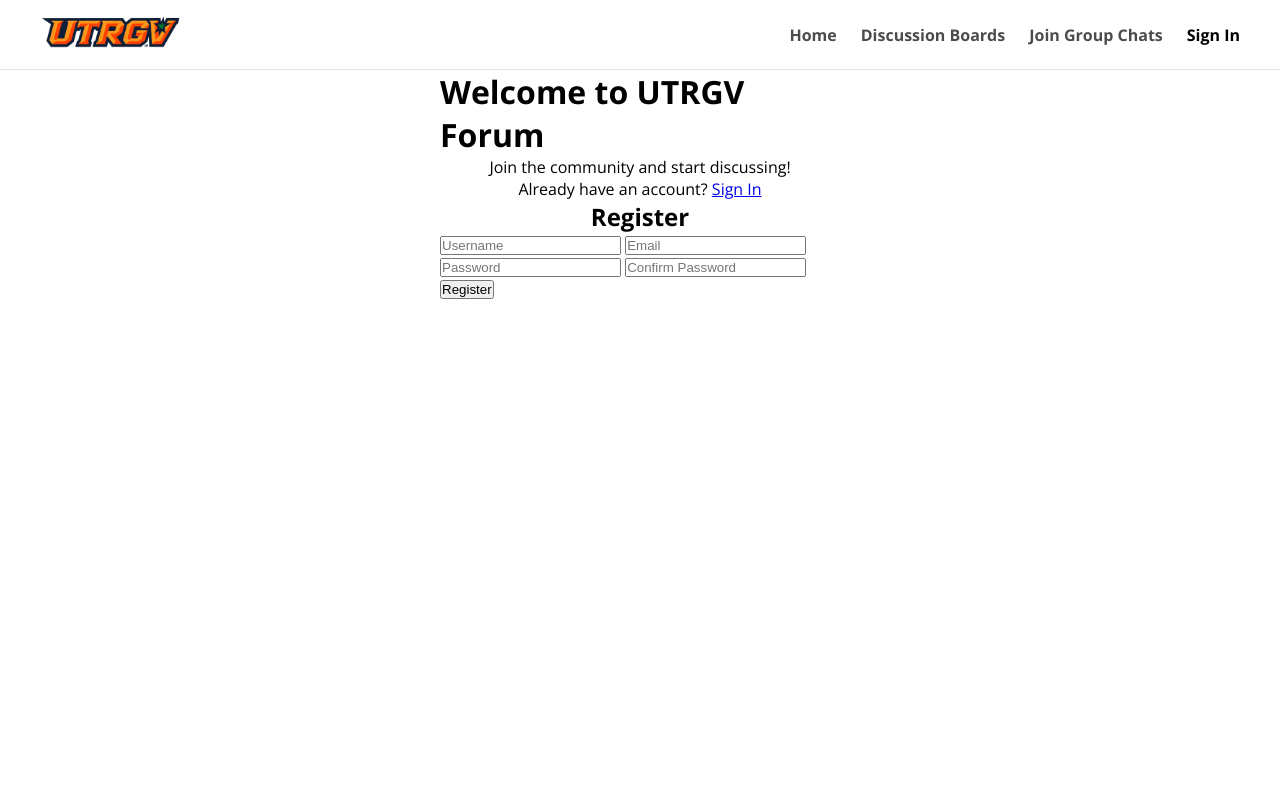
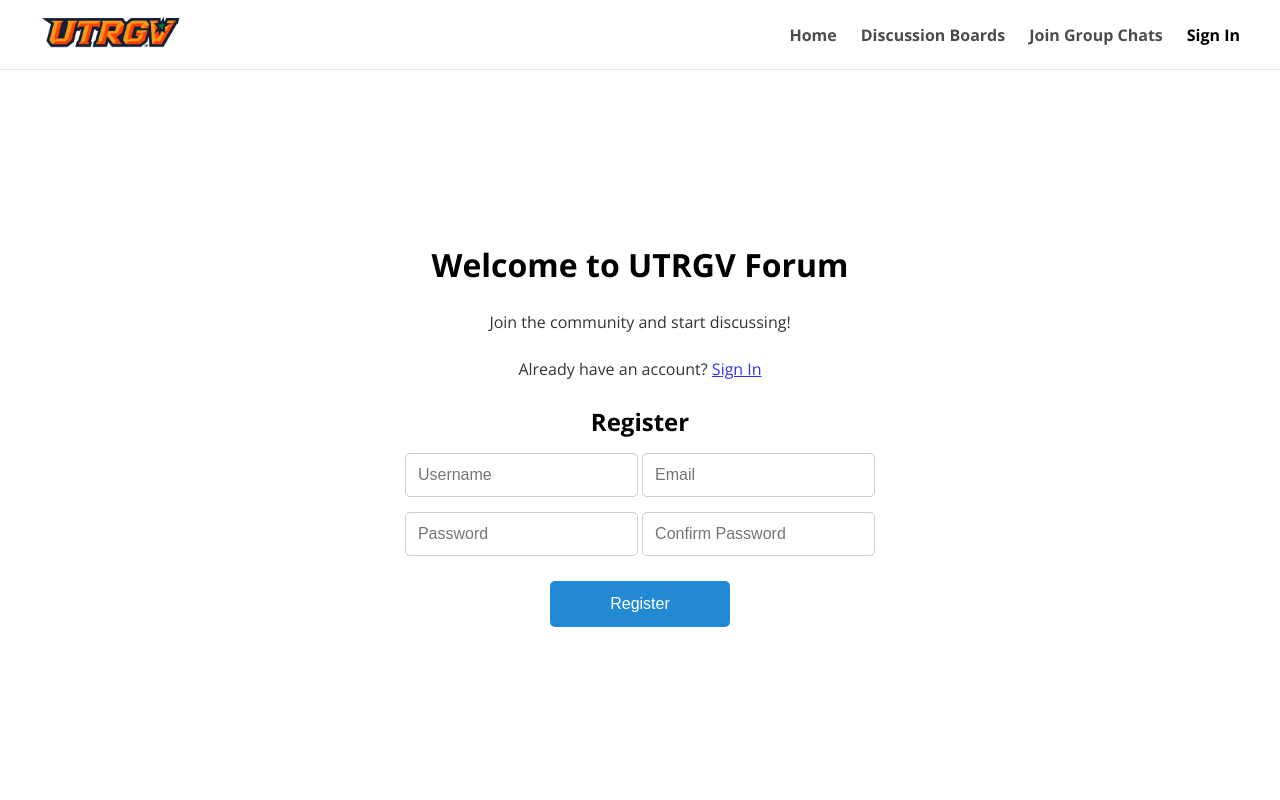
Before and after one commit to TheFallOfRome/Student-Community-Forum, a Django app: page /Main/register/ in a window 1280 px wide. Run offline with Django 5.2, Linux system fonts and the light colour scheme.

Commit message:
Styled register to match sign in page

```diff
--- a/Student_Community_Forum/Main/templates/Main/register.html
+++ b/Student_Community_Forum/Main/templates/Main/register.html
@@ -27,20 +27,59 @@
 <div class="register-container">
     <div>
             <style>
+
+                .register-container {
+                  display: flex;
+                  flex-direction: column;
+                  align-items: center;
+                  justify-content: center;
+                  height: calc(100vh - 70px);
+                  text-align: center;
+                }
+
+                .register-container h1 {
+                  font-size: 32px;
+                  margin-bottom: 10px;
+                }
+
+                .register-container p {
+                  font-size: 16px;
+                  opacity: 0.8;
+                  margin-bottom: 10px;
+                }
+
+                .register-form {
+                  display: flex;
+                  flex-direction: column;
+                  gap: 15px;
+                  width: 600px;
+                }
+
+                .register-form input {
+                  padding: 12px;
+                  font-size: 16px;
+                  border: 1px solid #ccc;
+                  border-radius: 5px;
+                  margin-bottom: 15px;
+                }
+
+                .register-form button {
+                  padding: 14px 60px;
+                  background: #2489d3;
+                  color: white;
+                  font-size: 16px;
+                  border: none;
+                  border-radius: 5px;
+                  cursor: pointer;
+                  margin-top: 10px;
+                }
+
                 .error-message {
-                    color: red;
-                    font-size: 14px;
-                    margin-top: 10px;
+                  color: red;
+                  font-size: 14px;
+                  margin-top: 10px;
                 }
-                .register-form {
-                    display: flex;
-                    flex-direction: column;
-                    align-items: center;
-                    justify-content: center;
-                    width: 100%;
-                    max-width: 400px;
-                    margin: 0 auto;
-                }
+
             </style>
             {% for message in messages %}
                 <div class="error-message">{{ message }}</div>
@@ -56,8 +95,10 @@
         {% csrf_token %}
         <input type="text" name="username" placeholder="Username" required/>
         <input type="email" name="email" placeholder="Email" required/>
+        <br>
         <input type="password" name="password" placeholder="Password" required/>
         <input type="password" name="confirm_password" placeholder="Confirm Password" required/>
+        <br>
         <button type="submit"
         onclick="window.location.href='{% url 'signin' %}'">
         Register</button>
```
